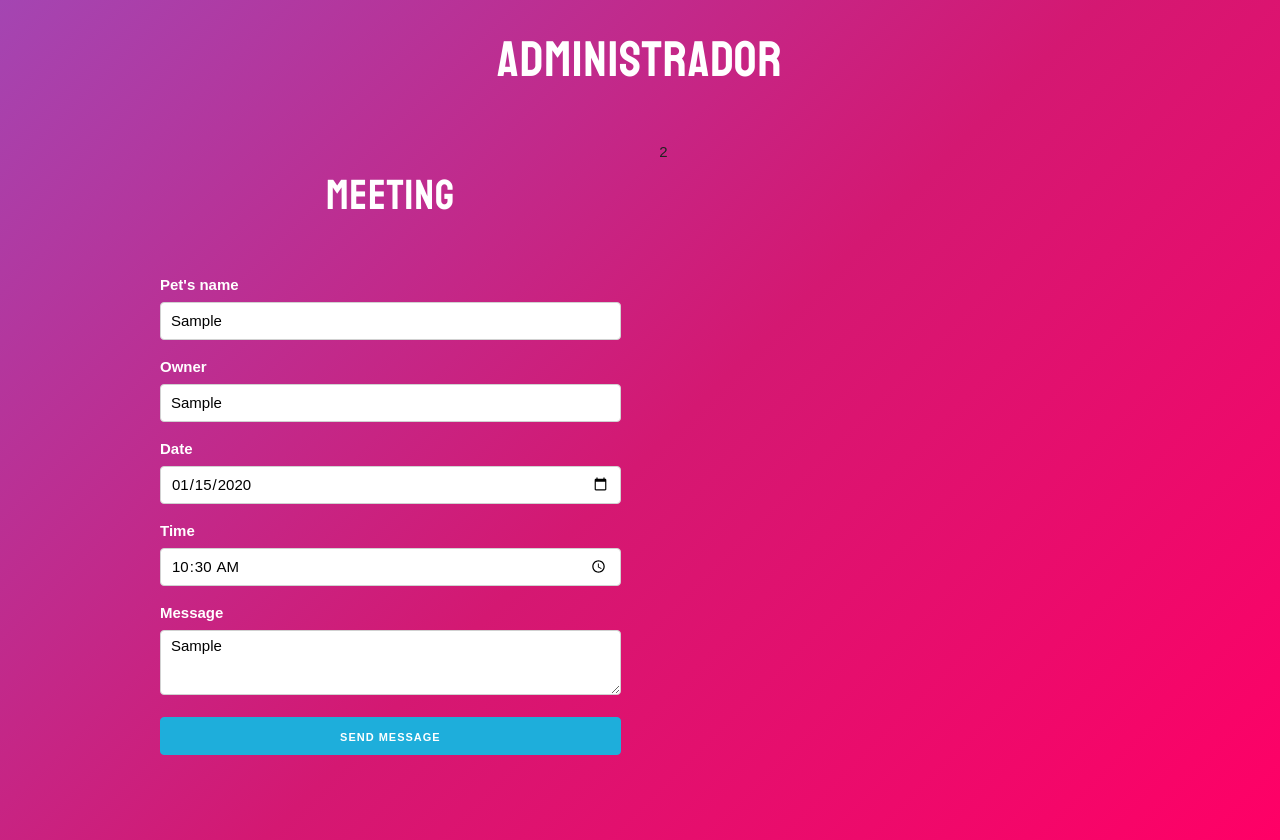
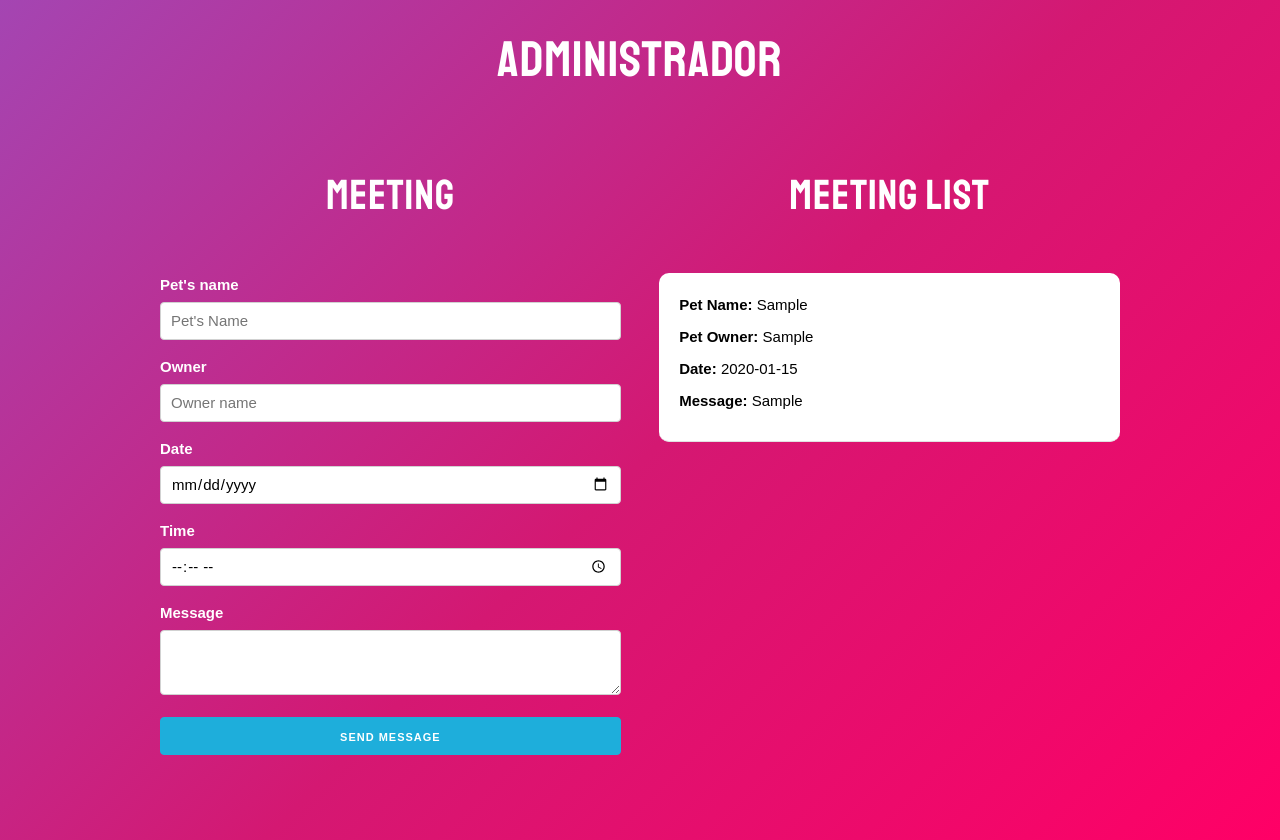
Before and after one commit to S4ND1X/ReactJS-Course, a React (Create React App) app in the folder meet-app/: page / in a window 1280 px wide. Both pictures are taken after typing "Sample", "Sample", "2020-01-15", "10:30", "Sample" into the empty fields and a click on the button "SEND MESSAGE". Built offline with nearby package versions, Linux system fonts and the light colour scheme.

Commit message:
Added meeeting and meeting-list components

```diff
--- a/meet-app/package.json
+++ b/meet-app/package.json
@@ -8,7 +8,8 @@
     "@testing-library/user-event": "^7.1.2",
     "react": "^16.13.1",
     "react-dom": "^16.13.1",
-    "react-scripts": "3.4.1"
+    "react-scripts": "3.4.1",
+    "uuid": "^8.2.0"
   },
   "scripts": {
     "start": "react-scripts start",
--- a/meet-app/src/App.js
+++ b/meet-app/src/App.js
@@ -1,17 +1,25 @@
-import React, {Fragment} from 'react';
-import Form from './components/Form'
+import React, { Fragment, useState } from "react";
+import Form from "./components/Form";
+
+import MeetingList from "./components/meeting-list";
 
 function App() {
+  const [meetingList, setMeetingList] = useState([]);
+
+  const createMeeting = (meeting) => {
+    setMeetingList([...meetingList, meeting]);
+  };
+
   return (
     <Fragment>
       <h1>Administrador</h1>
       <div className="container">
         <div className="row">
           <div className="one-half column">
-            <Form />
+            <Form createMeeting={createMeeting} />
           </div>
           <div className="one-half column">
-            2
+            <MeetingList meetingList={meetingList} />
           </div>
         </div>
       </div>
--- a/meet-app/src/components/Form.jsx
+++ b/meet-app/src/components/Form.jsx
@@ -1,6 +1,7 @@
 import React, { Fragment, useState } from "react";
+const { v4: uuidv4 } = require("uuid");
 
-const Form = () => {
+const Form = ({ createMeeting }) => {
   const [meeting, setMeeting] = useState({
     pet: "",
     owner: "",
@@ -33,12 +34,15 @@ const Form = () => {
     ) {
       setError(true);
       return;
-    } else {
-      setError(false);
     }
+    setError(false);
+
     // ID
+    meeting.id = uuidv4();
+    // create meeting
+    createMeeting(meeting);
 
-    // create meeting
+    setMeeting({ pet: "", owner: "", date: "", time: "", message: "" });
   };
 
   return (
--- /dev/null
+++ b/meet-app/src/components/meeting-list.jsx
@@ -0,0 +1,13 @@
+import React from "react";
+import Meeting from "./meeting";
+
+export default function MeetingList({ meetingList }) {
+  return (
+    <div>
+      <h2>Meeting List</h2>
+      {meetingList.map((meeting) => (
+        <Meeting meeting={meeting} />
+      ))}
+    </div>
+  );
+}
--- /dev/null
+++ b/meet-app/src/components/meeting.jsx
@@ -0,0 +1,12 @@
+import React from "react";
+
+export default function Meeting({ meeting }) {
+  return (
+    <div className='cita'>
+        <p>Pet Name: <span>{meeting.pet}</span></p>
+        <p>Pet Owner: <span>{meeting.owner}</span></p>
+        <p>Date: <span>{meeting.date}</span></p>
+        <p>Message: <span>{meeting.message}</span></p>
+    </div>
+  );
+}
```
Also changed, not shown: 2 other files (tests, documents, lock files or other folders).
